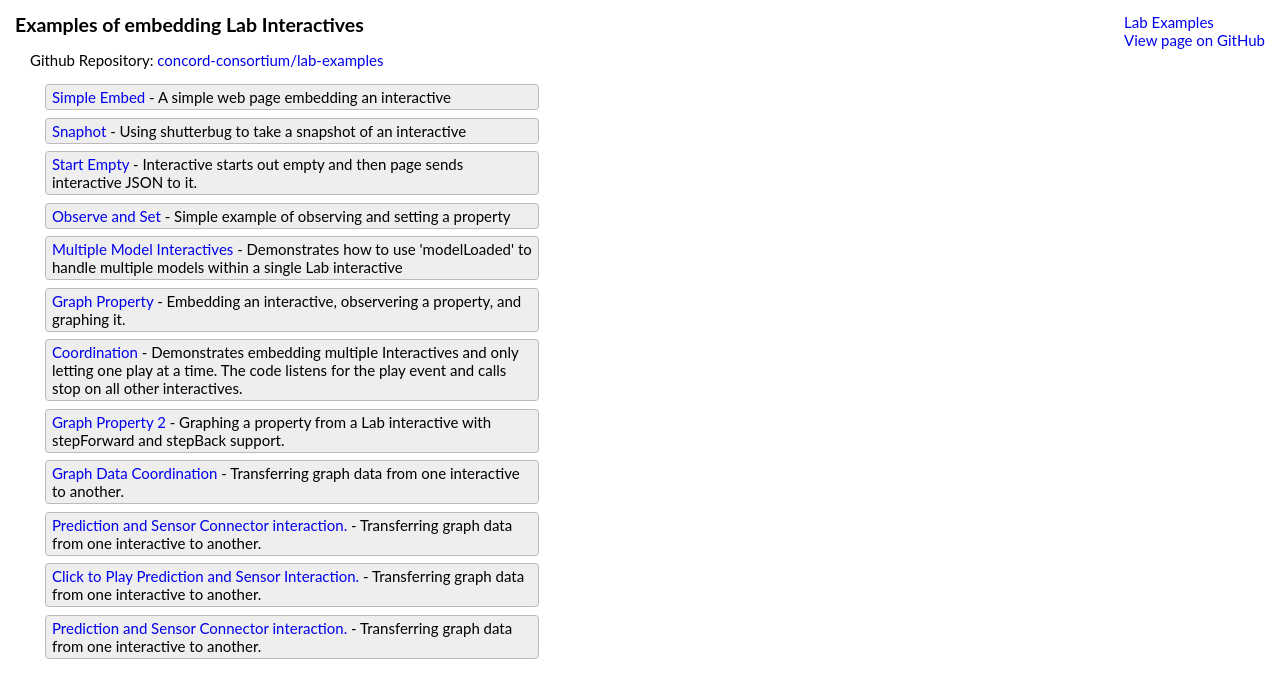
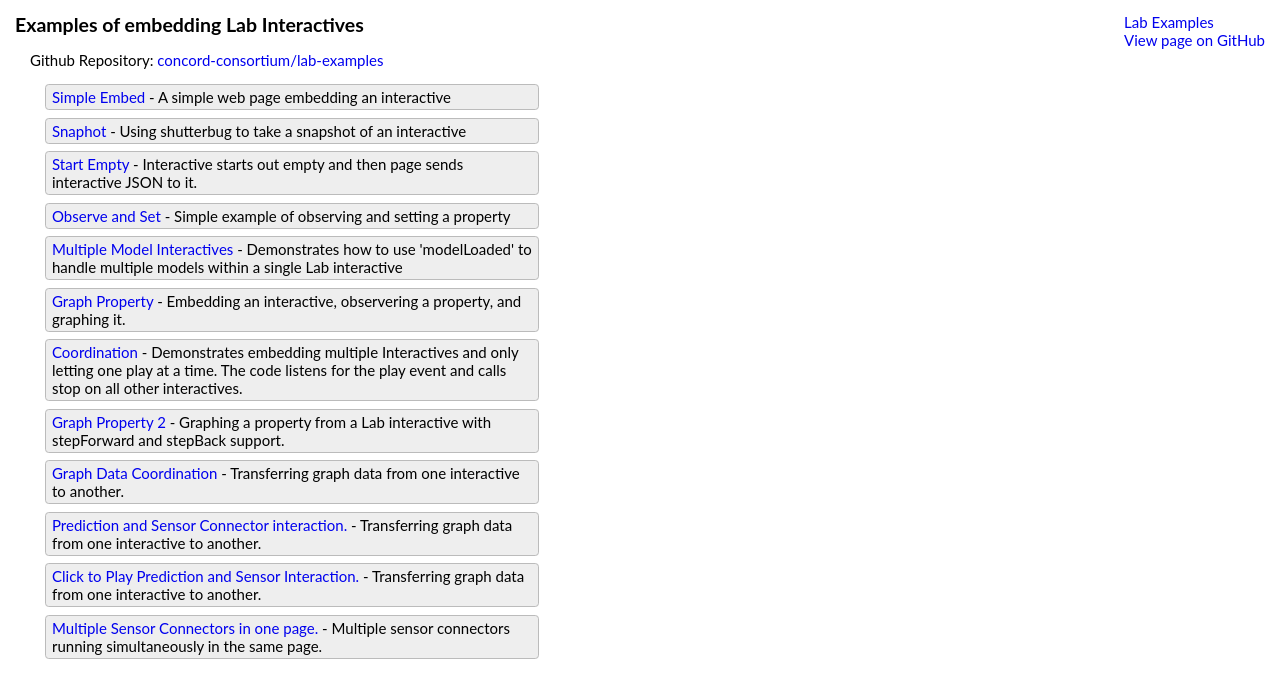
Before and after one commit to concord-consortium/lab-examples, a Jekyll site: the page built from index.html, in a window 1280 px wide. Shown: the top 698 px of the page. Built offline with Jekyll 4.4.1, drawn with Linux system fonts in a browser that asks for light colours; a style sheet for code colours, icons or effects is not loaded.

Commit message:
Add a 3rd sensor for multiple sensor connector example.
Also, fix the title and description.

```diff
--- a/pages/12-multiple-sensor-connectors.html
+++ b/pages/12-multiple-sensor-connectors.html
@@ -1,10 +1,10 @@
 ---
 layout: default
-title: Prediction and Sensor Connector interaction.
+title: Multiple Sensor Connectors in one page.
 extra_head_tags: |
   <script src='http://ajax.googleapis.com/ajax/libs/jquery/1.10.2/jquery.min.js' type='text/javascript'></script>
 description: |
-  Transferring graph data from one interactive to another.
+  Multiple sensor connectors running simultaneously in the same page.
 ---
 <iframe id="sensor1-iframe" width="460px" height="375px"
         frameborder="no" scrolling="no" allowfullscreen="true"
@@ -16,5 +16,10 @@
         webkitallowfullscreen="true" mozallowfullscreen="true"
         src="http://lab.concord.org/embeddable.html#interactives/itsi/sensor/sensor-connector.json">
 </iframe>
+<iframe id="sensor3-iframe" width="460px" height="375px"
+        frameborder="no" scrolling="no" allowfullscreen="true"
+        webkitallowfullscreen="true" mozallowfullscreen="true"
+        src="http://lab.concord.org/embeddable.html#interactives/itsi/sensor/sensor-connector.json">
+</iframe>
 <script src="http://concord-consortium.github.io/iframe-phone/dist/iframe-phone.js"></script>
 <script src="12-multiple-sensor-connectors.js"></script>
```
Also changed, not shown: pages/12-multiple-sensor-connectors.js (+8 -1 lines).
